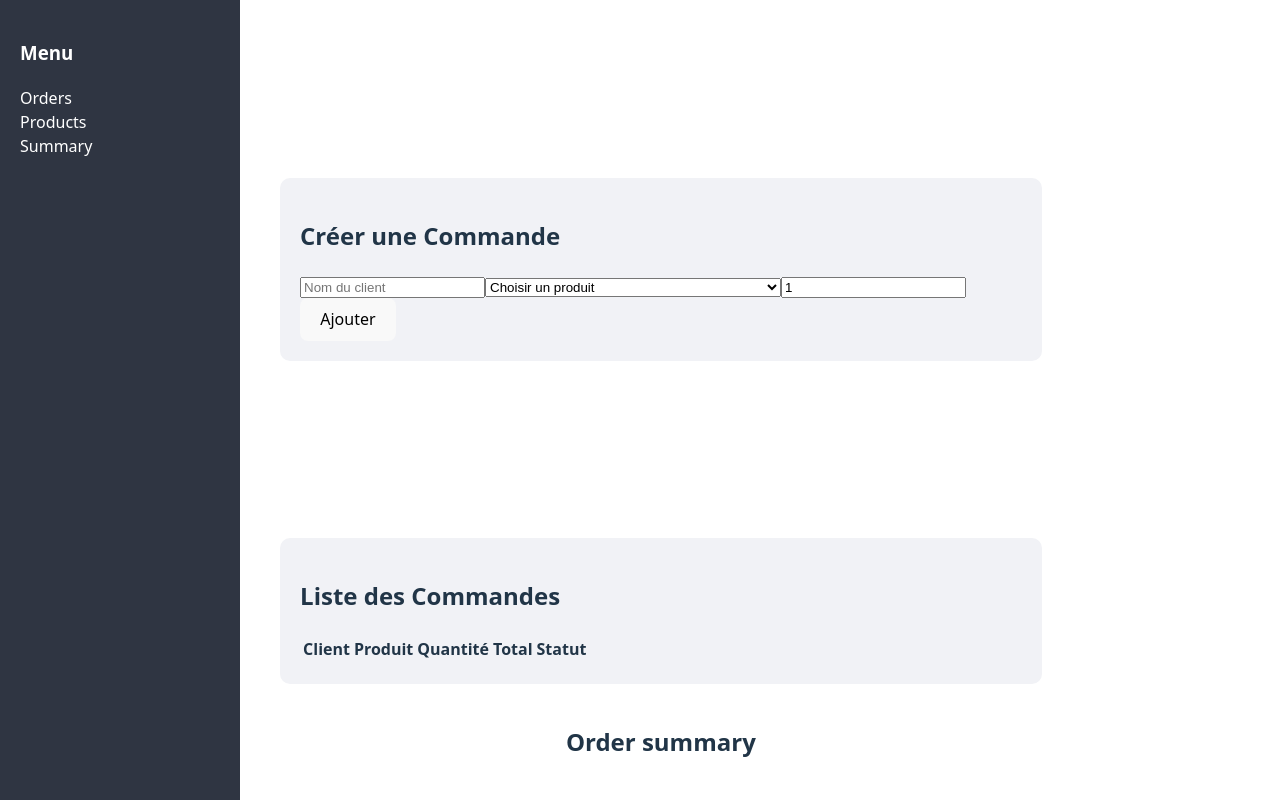
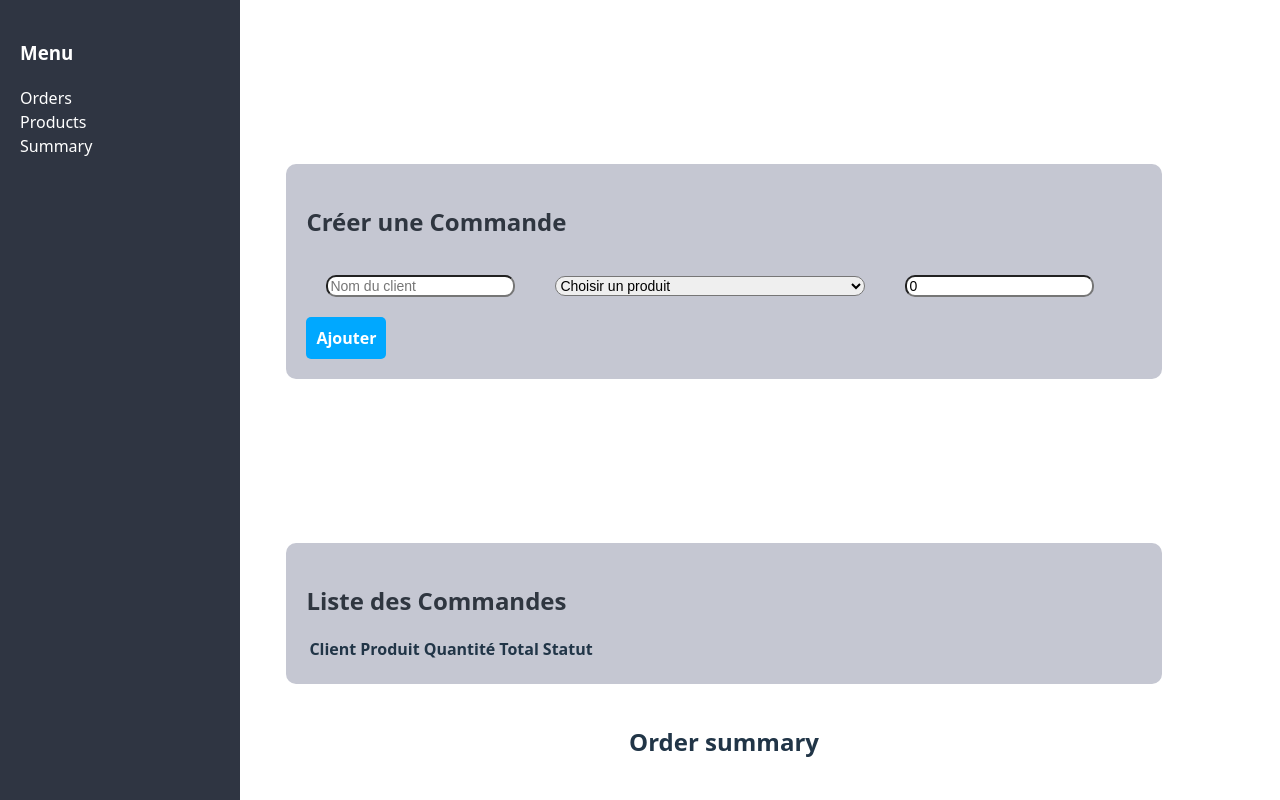
Before and after one commit to SUITSHIMED/elghousni-order-management, a React (Vite) app: page / in a window 1280 px wide. Built offline with nearby package versions, Linux system fonts and the light colour scheme.

Commit message:
save changes

```diff
--- a/package.json
+++ b/package.json
@@ -11,7 +11,8 @@
   },
   "dependencies": {
     "react": "^19.1.1",
-    "react-dom": "^19.1.1"
+    "react-dom": "^19.1.1",
+    "react-router-dom": "^7.9.4"
   },
   "devDependencies": {
     "@eslint/js": "^9.36.0",
--- a/src/App.css
+++ b/src/App.css
@@ -1,4 +1,4 @@
-* {
+/* {
     margin: 0;
     padding: 0;
     box-sizing: border-box;
--- a/src/components/Orderform.jsx
+++ b/src/components/Orderform.jsx
@@ -2,13 +2,14 @@ import React, { useState } from "react";
 import products from "../data/products";
 
 function OrderForm({ onAddOrder }) {
+  const [pDelete , setpDelete ]= useState("");
   const [name, setName] = useState("");
   const [selectedProduct, setSelectedProduct] = useState("");
-  const [quantity, setQuantity] = useState(1);
+  const [quantity, setQuantity] = useState(0);
 
-  const handleSubmit = (e) => {
+
+  const ajoutSubmit = (e) => {
     e.preventDefault();
-    if (!name || !selectedProduct) return alert("Please fill all fields");
 
     const product = products.find((p) => p.name === selectedProduct);
     const newOrder = {
@@ -16,42 +17,55 @@ function OrderForm({ onAddOrder }) {
       product: selectedProduct,
       quantity,
       total: product.price * quantity,
-      status: "En attente",
+
     };
 
     onAddOrder(newOrder);
     setName("");
     setSelectedProduct("");
-    setQuantity(1);
+    setQuantity(0);
   };
 
   return (
     <div
       style={{
         width: "90%",
-        background: "#f1f2f6",
+        background: "#c5c7d2ff",
         padding: "20px",
         borderRadius: "10px",
         margin: "auto",
       }}
     >
-      <h2>Créer une Commande</h2>
-      <form onSubmit={handleSubmit}>
+      <h2 style={{ color: "#2f3640", marginBottom: "15px" }}> Créer une Commande</h2>
+      <form onSubmit={ajoutSubmit}>
         <input
           type="text"
           placeholder="Nom du client"
           value={name}
           onChange={(e) => setName(e.target.value)}
+          style={{
+            padding:"8px , solid" ,
+            borderRadius: "10px",
+            fontSize: "14px",
+            margin:"20px"
+          }}
         />
 
         <select
           value={selectedProduct}
           onChange={(e) => setSelectedProduct(e.target.value)}
+          style={{
+            padding:"8px , solid" ,
+            borderRadius: "10px",
+            fontSize: "14px",
+            margin:"20px"
+          }}
         >
           <option value="">Choisir un produit</option>
           {products.map((p) => (
             <option key={p.name} value={p.name}>
               {p.name} - {p.price} MAD
+
             </option>
           ))}
         </select>
@@ -61,9 +75,24 @@ function OrderForm({ onAddOrder }) {
           value={quantity}
           onChange={(e) => setQuantity(e.target.value)}
           min="1"
+          style={{
+            padding:"8px , solid" ,
+            borderRadius: "10px",
+            fontSize: "14px",
+            margin:"20px"
+          }}
         />
 
-        <button type="submit">Ajouter</button>
+        <button type="submit"
+        style={{
+            padding: "10px",
+            backgroundColor: "#00a8ff",
+            color: "white",
+            border: "none",
+            borderRadius: "5px",
+            cursor: "pointer",
+            fontWeight: "bold",
+            transition: "0.5s",}}> Ajouter</button>
       </form>
     </div>
   );
--- a/src/components/Orderlist.jsx
+++ b/src/components/Orderlist.jsx
@@ -1,16 +1,16 @@
-
 
 function OrderList({ orders }) {
+
   return (
     <div
       style={{
         width: "90%",
-        background: "#f1f2f6",
+        background: "#c5c7d2ff",
         padding: "20px",
         borderRadius: "10px",
       }}
     >
-      <h2>Liste des Commandes</h2>
+      <h2 style={{ color: "#2f3640", marginBottom: "15px" }}>Liste des Commandes</h2>
       <table>
         <thead>
           <tr>
@@ -30,12 +30,13 @@ function OrderList({ orders }) {
               <td>{order.quantity}</td>
               <td>{order.total} MAD</td>
               <td>{order.status}</td>
-              <td>
+              <td><button onClick = {() => handleDelete (order.id)} >Delete</button></td>
 
-              </td>
             </tr>
+
           ))}
         </tbody>
+
       </table>
     </div>
   );
--- a/src/components/Sidebar.jsx
+++ b/src/components/Sidebar.jsx
@@ -1,4 +1,4 @@
-import React from "react";
+
 
 function Sidebar() {
   return (
```
Also changed, not shown: src/App.jsx (+6 -3 lines), 1 other file (tests, documents, lock files or other folders).
